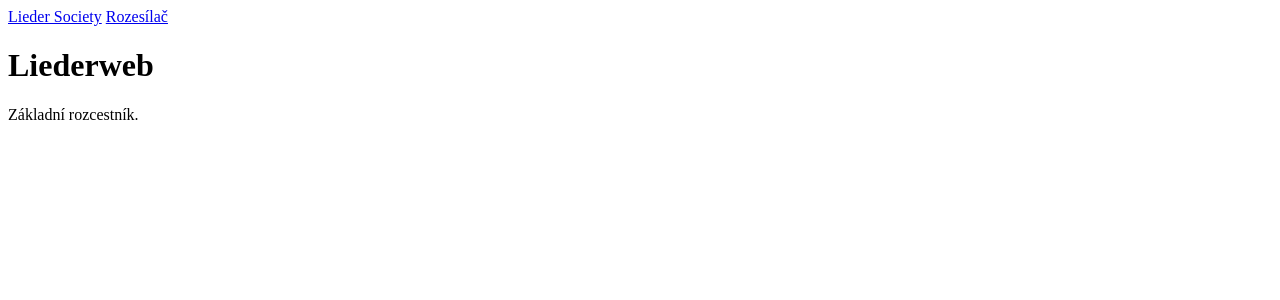
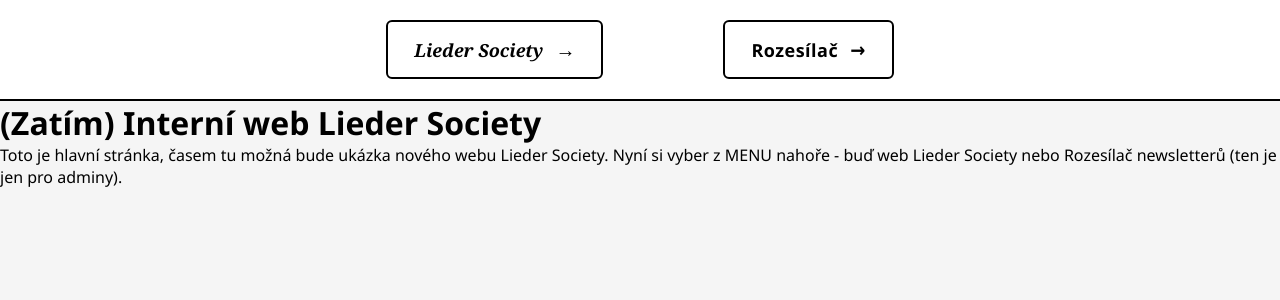
Before and after one commit to HonzaVanek/Liederweb, a Django app: page / in a window 1280 px wide. Shown: the top 300 px of the page. Run offline with Django 4.2, Linux system fonts and the light colour scheme.

Commit message:
úprava base.html + CSS - 2 tlačítka v MENU

```diff
--- a/Liederweb/settings.py
+++ b/Liederweb/settings.py
@@ -119,6 +119,10 @@ USE_TZ = True
 
 STATIC_URL = 'static/'
 
+STATICFILES_DIRS = [
+    BASE_DIR / 'static',
+]
+
 # Default primary key field type
 # https://docs.djangoproject.com/en/4.2/ref/settings/#default-auto-field
 
--- a/core/templates/core/home.html
+++ b/core/templates/core/home.html
@@ -1,8 +1,8 @@
 {% extends "base.html" %}
 
-{% block title %}Domů{% endblock %}
+{% block title %}Nový web Lieder Society{% endblock %}
 
 {% block content %}
-    <h1>Liederweb</h1>
-    <p>Základní rozcestník.</p>
+    <h1>(Zatím) Interní web Lieder Society</h1>
+    <p>Toto je hlavní stránka, časem tu možná bude ukázka nového webu Lieder Society. Nyní si vyber z MENU nahoře - buď web Lieder Society nebo Rozesílač newsletterů (ten je jen pro adminy).</p>
 {% endblock %}
--- /dev/null
+++ b/static/style.css
@@ -0,0 +1,73 @@
+/* RESET */
+* {
+    margin: 0;
+    padding: 0;
+    box-sizing: border-box;
+}
+
+body {
+    font-family: "Segoe UI", Tahoma, Geneva, Verdana, sans-serif;
+    background-color: #f5f5f5;
+}
+
+/* HEADER */
+header {
+    background-color: #ffffff;
+    border-bottom: 2px solid #000;
+    padding: 20px 0;
+}
+
+/* NAV */
+nav {
+    display: flex;
+    justify-content: center;
+    gap: 120px; /* velká mezera mezi tlačítky */
+}
+
+/* BUTTON STYLE */
+.nav-button {
+    display: inline-flex;
+    align-items: center;
+    gap: 12px;
+
+    padding: 14px 26px;
+
+    font-size: 18px;
+    font-weight: 600;
+    text-decoration: none;
+
+    border: 2px solid #000;
+    border-radius: 6px;
+
+    color: #000;
+    background-color: #fff;
+
+    transition: all 0.3s ease;
+}
+
+/* Hover efekt */
+.nav-button:hover {
+    background-color: #000;
+    color: #fff;
+}
+
+/* Ikony (šípky) */
+.nav-button span {
+    font-size: 20px;
+    transition: transform 0.3s ease;
+}
+
+.nav-button:hover span {
+    transform: translateX(7px);
+}
+
+/* Specifický styl pro Lieder (jemný hint na logo) */
+.nav-lieder {
+    font-family: "Georgia", "Times New Roman", serif;
+    font-style: italic;
+}
+
+/* Rozesílač styl (trochu modernější feel) */
+.nav-rozesilac {
+    letter-spacing: 0.5px;
+}
--- a/templates/base.html
+++ b/templates/base.html
@@ -1,15 +1,24 @@
+    {% load static %}
 <!DOCTYPE html>
 <html lang="cs">
+
 <head>
     <meta charset="UTF-8">
     <meta name="viewport" content="width=device-width, initial-scale=1.0">
     <title>{% block title %}Lieder Society{% endblock %}</title>
+
+    <link rel="stylesheet" href="{% static 'style.css' %}">
 </head>
 <body>
     <header>
         <nav>
-            <a href="https://lieder-society.cz/" target="_blank" rel="noopener noreferrer">Lieder Society</a>
-            <a href="/rozesilac/">Rozesílač</a>
+            <a href="https://lieder-society.cz/" target="_blank" class="nav-button nav-lieder">
+                Lieder Society <span>→</span>
+            </a>
+
+            <a href="/rozesilac/" class="nav-button nav-rozesilac">
+                Rozesílač <span>→</span>
+            </a>
         </nav>
     </header>
 
```
